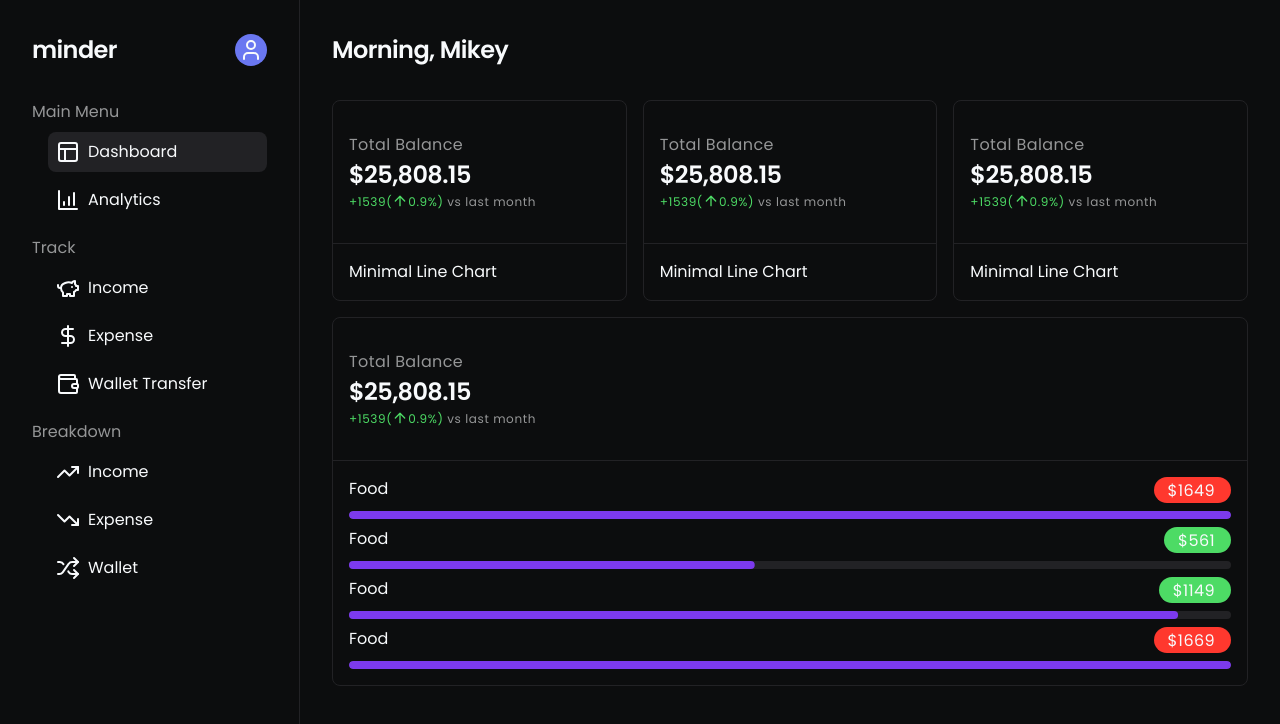
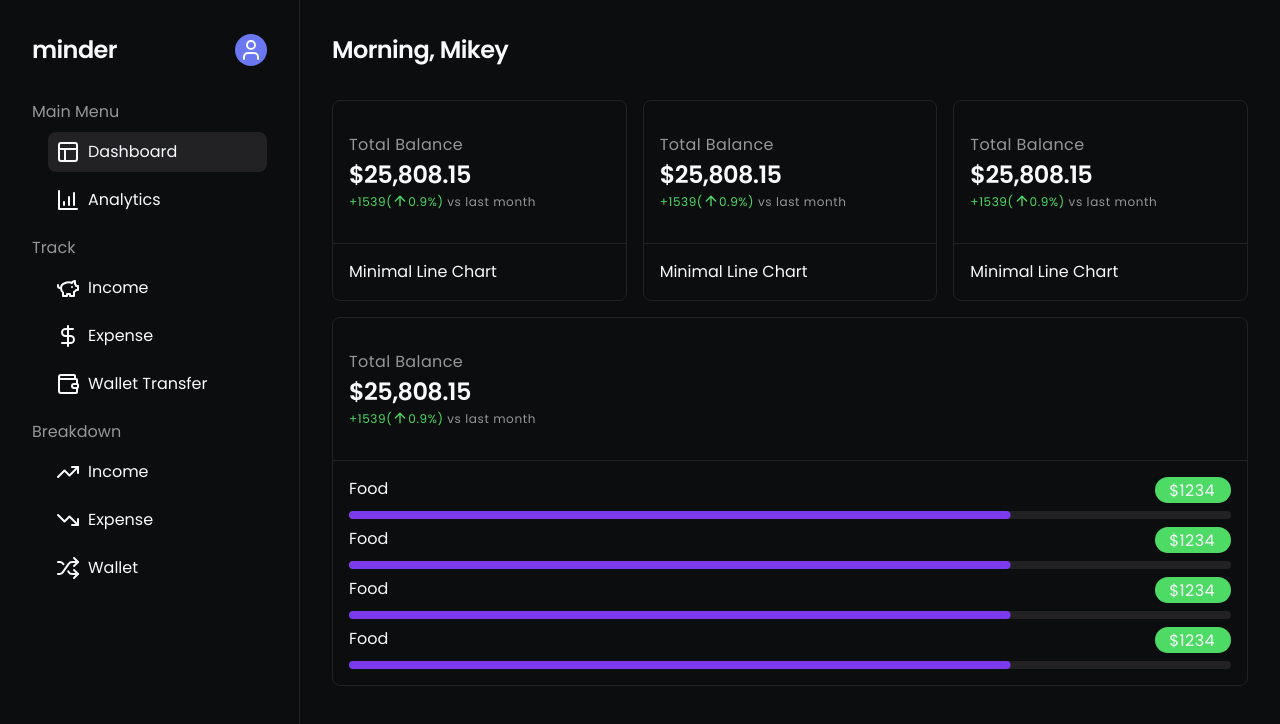
Before and after one commit to michaelcanonizado/minder, a Next.js app: page /dashboard in a window 1280 px wide. Shown: the top 724 px of the page. Built offline with nearby package versions, Linux system fonts and the light colour scheme.

Commit message:
fix: make component more reusable by accepting generic props

```diff
--- a/src/components/sections/chart/progress.tsx
+++ b/src/components/sections/chart/progress.tsx
@@ -3,58 +3,63 @@
 import React from 'react';
 
 import { Progress as ProgressBar } from '@/components/ui/progress';
+import { Utensils } from 'lucide-react';
 
 const Progress = () => {
-  const data = {
-    id: '1',
-    name: 'Food',
-    createdAt: new Date(),
-    icon: '',
-    color: '#7C3AED',
-    isDeleted: {
-      status: false,
-      deletedAt: new Date()
-    },
-    budget: {
-      allocated: 1234,
-      totalUsed: Math.ceil(Math.random() * (2000 - 50) + 50),
-      remaining: 0,
-      percentageUsed: 0
-    }
-  };
+  //   const data = {
+  //     id: '1',
+  //     name: 'Food',
+  //     createdAt: new Date(),
+  //     icon: '',
+  //     color: '#7C3AED',
+  //     isDeleted: {
+  //       status: false,
+  //       deletedAt: new Date()
+  //     },
+  //     budget: {
+  //       allocated: 1234,
+  //       totalUsed: Math.ceil(Math.random() * (2000 - 50) + 50),
+  //       remaining: 0,
+  //       percentageUsed: 0
+  //     }
+  //   };
 
-  data.budget.remaining = data.budget.allocated - data.budget.totalUsed;
+  //   data.budget.remaining = data.budget.allocated - data.budget.totalUsed;
 
-  data.budget.percentageUsed = Math.ceil(
-    (data.budget.totalUsed / data.budget.allocated) * 100
-  );
+  //   data.budget.percentageUsed = Math.ceil(
+  //     (data.budget.totalUsed / data.budget.allocated) * 100
+  //   );
 
-  if (data.budget.percentageUsed > 100) {
-    data.budget.percentageUsed = 100;
-  }
+  //   if (data.budget.percentageUsed > 100) {
+  //     data.budget.percentageUsed = 100;
+  //   }
+  //   console.log(data.budget);
 
-  console.log(data.budget);
+  // Props
+  const header = 'Food';
+  // Might change category icons to be emojis
+  const icon = <Utensils />;
+  const value = 75;
+  const pillText = 1234;
+  const color = '#7C3AED';
 
   return (
     <div className='w-full space-y-2'>
       <div className='flex flex-row justify-between'>
-        <div className=''>
-          <p className='flex'>
-            <span className=''></span>
-            {data.name}
-          </p>
+        <div className='flex'>
+          <p className=''>{header}</p>
         </div>
         <div
-          className={`${data.budget.percentageUsed >= 100 ? 'bg-accent-200' : 'bg-accent-100'} w-fit rounded-full pl-[14px] pr-[16px] pt-[2px]`}
+          className={`${value >= 100 ? 'bg-accent-200' : 'bg-accent-100'} w-fit rounded-full pl-[14px] pr-[16px] pt-[2px]`}
         >
-          <p className='text-body-100'>${data.budget.totalUsed}</p>
+          <p className='text-body-100'>${pillText}</p>
         </div>
       </div>
       <div className='w-full'>
         <ProgressBar
-          value={data.budget.percentageUsed}
+          value={value}
           className='h-[8px] w-full bg-muted'
-          fillColor={data.color}
+          fillColor={color}
         />
       </div>
     </div>
```
